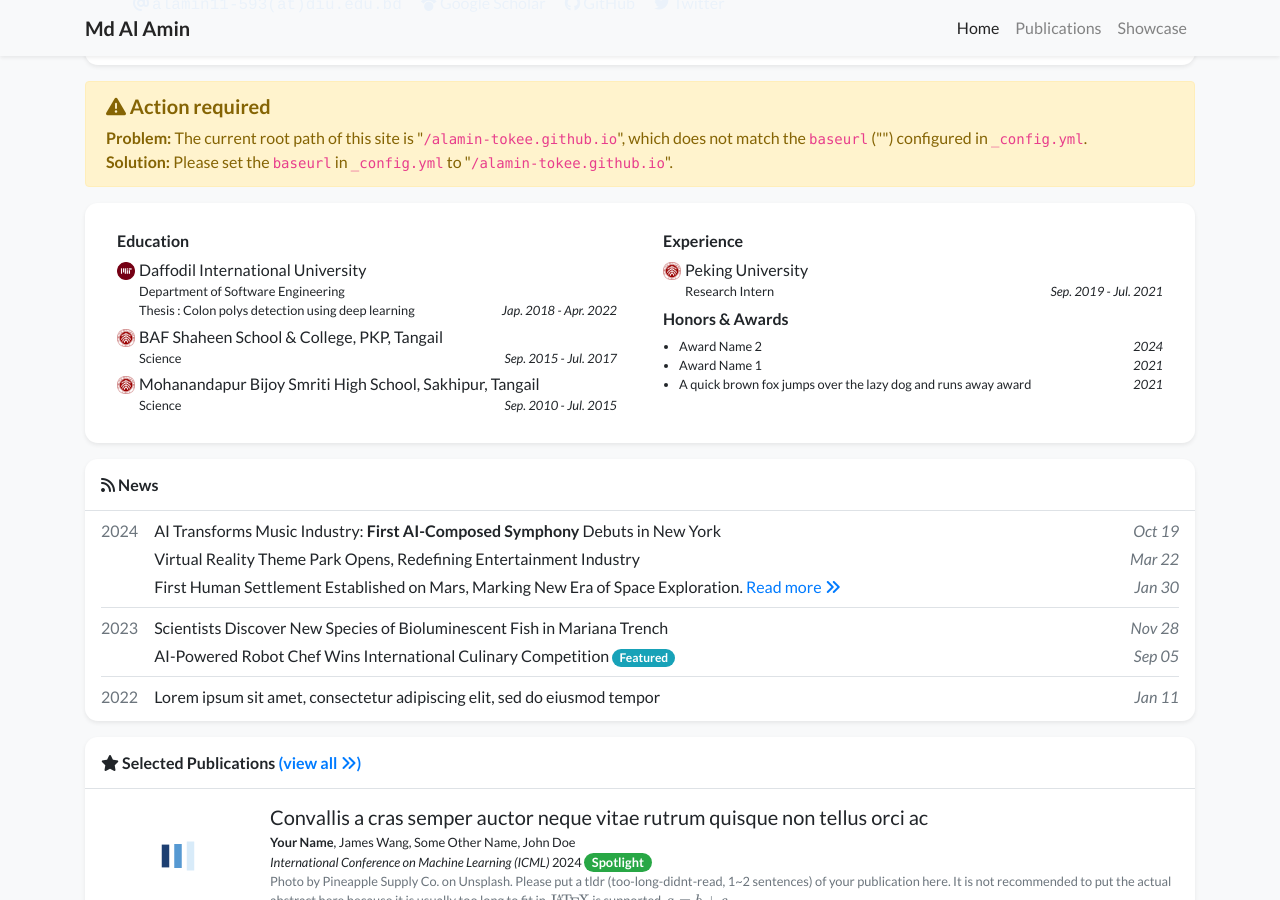
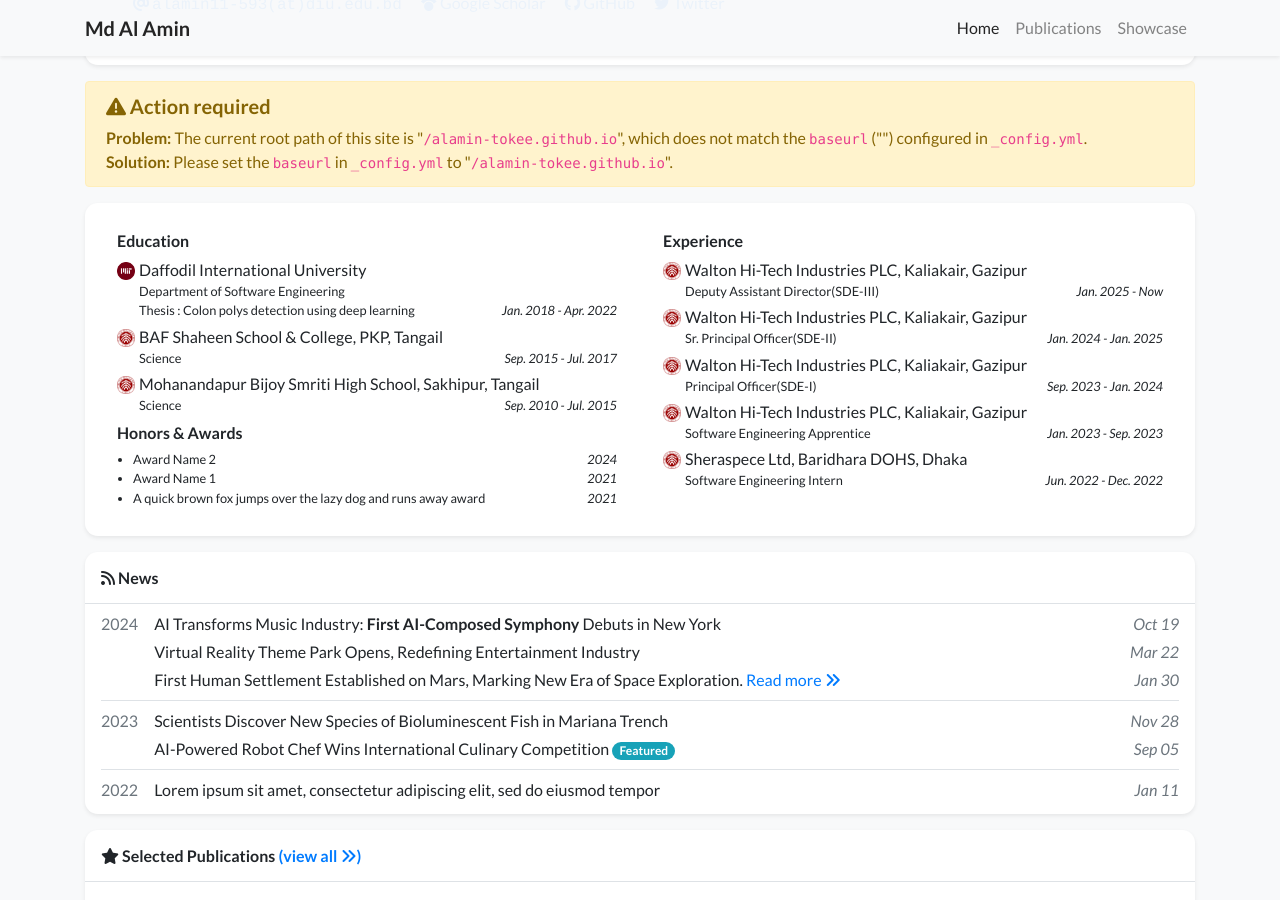
Before and after one commit to Alamin-Tokee/alamin-tokee.github.io, a Jekyll site: the page built from index.html, in a window 1280 px wide and 900 px high, scrolled down 690 px. Built offline with Jekyll 4.4.1, drawn with Linux system fonts in a browser that asks for light colours; nearby versions of some CDN libraries; a style sheet for code colours, icons or effects is not loaded.

Commit message:
Academic portfolio

```diff
--- a/_data/profile.yml
+++ b/_data/profile.yml
@@ -41,7 +41,7 @@
   position: >-
     Department of Software Engineering <br/>
     Thesis : Colon polys detection using deep learning <br/>
-  date: Jap. 2018 - Apr. 2022
+  date: Jan. 2018 - Apr. 2022
 - name: BAF Shaheen School & College, PKP, Tangail
   logo: /assets/images/badges/PKU_red.png
   position: Science
@@ -52,10 +52,26 @@
   date: Sep. 2010 - Jul. 2015
 
 experience:
-- name: Peking University
+- name: Walton Hi-Tech Industries PLC, Kaliakair, Gazipur
   logo: /assets/images/badges/PKU_red.png
-  position: Research Intern
-  date: Sep. 2019 - Jul. 2021
+  position: Deputy Assistant Director(SDE-III)
+  date: Jan. 2025 - Now
+- name: Walton Hi-Tech Industries PLC, Kaliakair, Gazipur
+  logo: /assets/images/badges/PKU_red.png
+  position: Sr. Principal Officer(SDE-II)
+  date: Jan. 2024 - Jan. 2025
+- name: Walton Hi-Tech Industries PLC, Kaliakair, Gazipur
+  logo: /assets/images/badges/PKU_red.png
+  position: Principal Officer(SDE-I)
+  date: Sep. 2023 - Jan. 2024
+- name: Walton Hi-Tech Industries PLC, Kaliakair, Gazipur
+  logo: /assets/images/badges/PKU_red.png
+  position: Software Engineering Apprentice
+  date: Jan. 2023 - Sep. 2023
+- name: Sheraspece Ltd, Baridhara DOHS, Dhaka
+  logo: /assets/images/badges/PKU_red.png
+  position: Software Engineering Intern
+  date: Jun. 2022 - Dec. 2022
 
 awards:
 - name: Award Name 2
```
